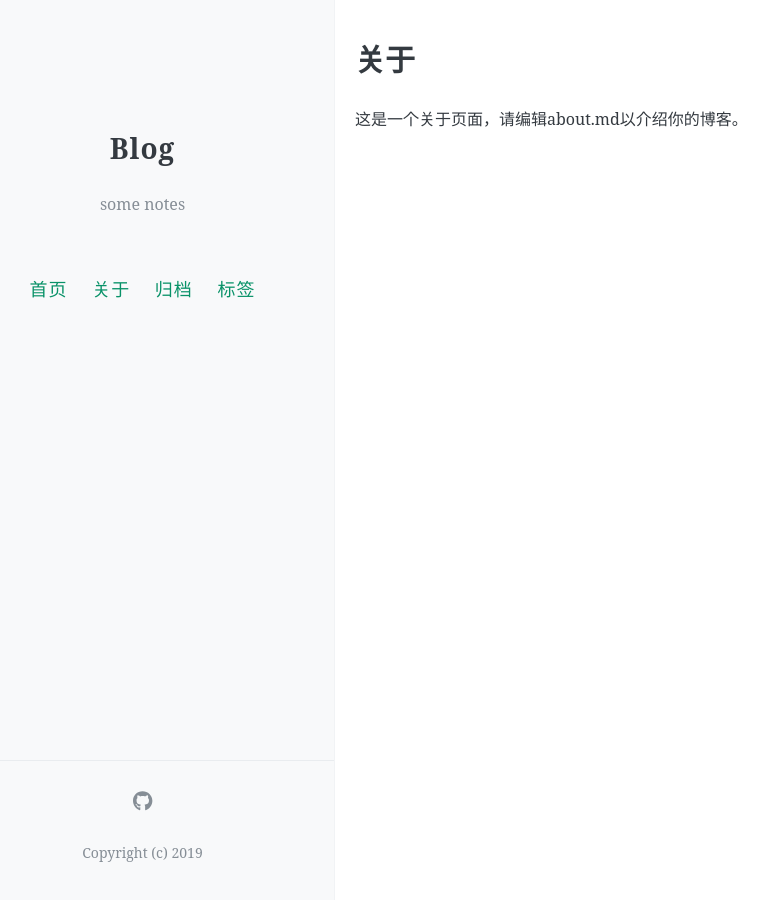
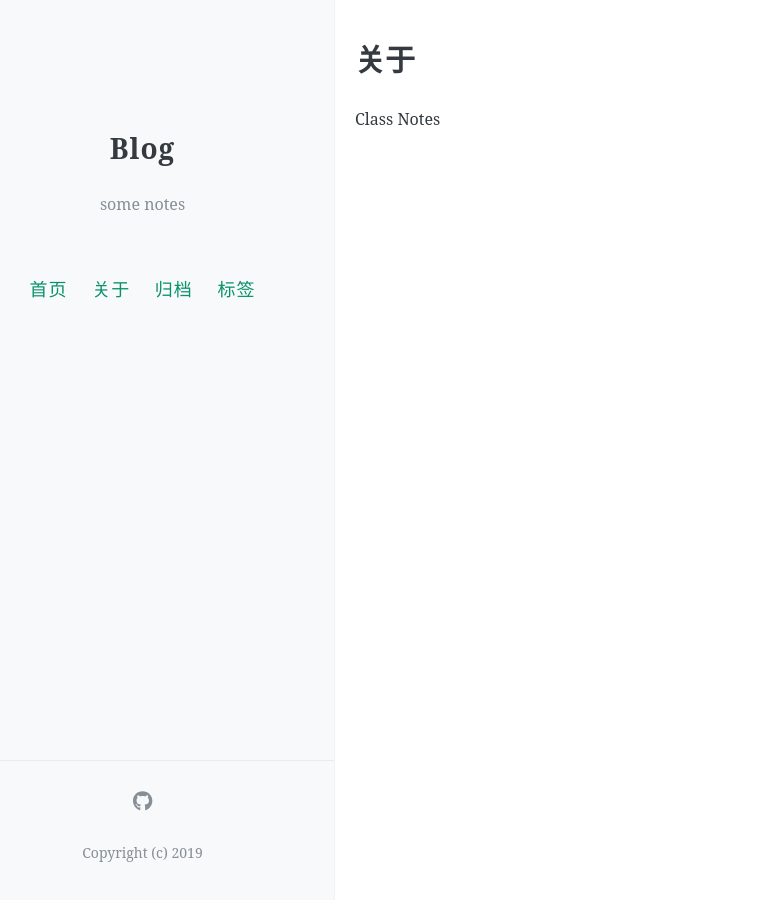
Before and after one commit to lulugai/Blog, a Jekyll site: the page built from about.md, in a window 1280 px wide. Shown: the whole page, without its empty margins (49-818 px from the left). Built offline with Jekyll 4.4.1, drawn with Linux system fonts in a browser that asks for light colours; comment, search, counter and statistics services are not loaded.

Commit message:
Update about.md

```diff
--- a/about.md
+++ b/about.md
@@ -4,4 +4,4 @@ title: 关于
 permalink: /about/
 ---
 
-这是一个关于页面，请编辑about.md以介绍你的博客。
+Class Notes
```
